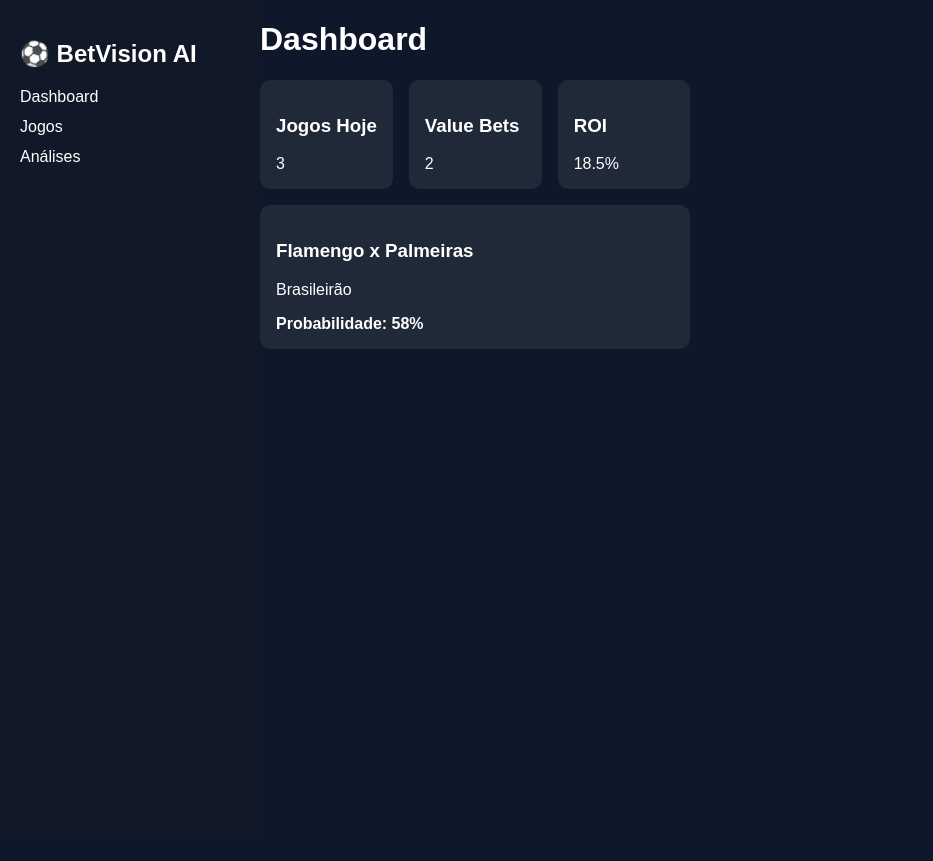
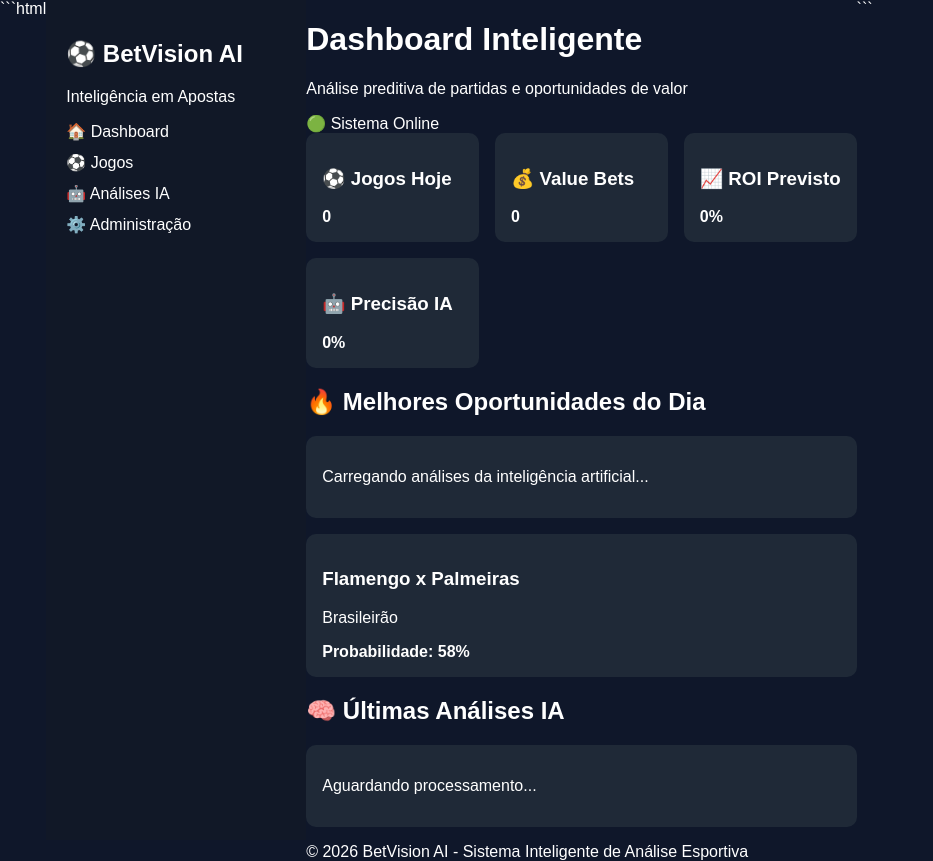
Before and after one commit to edisley1987-afk/betvision-ai, a website: page public/index.html in a window 1280 px wide. Shown: the whole page, without its empty margins (0-933 px from the left). Before the commit the page ends 840 px from the top, so only its background shows below. Drawn offline with Linux system fonts and the light colour scheme.

Commit message:
Revise index.html for BetVision AI dashboard
Updated the HTML structure and content for the BetVision AI dashboard, including improved accessibility and additional sections.

````diff
--- a/public/index.html
+++ b/public/index.html
@@ -1 +1,273 @@
-<!doctype html><html lang='pt-BR'><head><meta charset='utf-8'><meta name='viewport' content='width=device-width,initial-scale=1'><title>BetVision AI</title><link rel='stylesheet' href='style.css'></head><body><aside class='sidebar'><h2>⚽ BetVision AI</h2><nav><a href='#'>Dashboard</a><a href='#'>Jogos</a><a href='#'>Análises</a></nav></aside><main><header><h1>Dashboard</h1></header><section class='kpis'><div class='card'><h3>Jogos Hoje</h3><span>3</span></div><div class='card'><h3>Value Bets</h3><span>2</span></div><div class='card'><h3>ROI</h3><span>18.5%</span></div></section><section id='games'></section><script src='app.js'></script></main></body></html>
+```html
+<!DOCTYPE html>
+<html lang="pt-BR">
+
+<head>
+
+<meta charset="UTF-8">
+
+<meta name="viewport" content="width=device-width, initial-scale=1.0">
+
+<title>BetVision AI - Dashboard</title>
+
+<link rel="stylesheet" href="style.css">
+
+</head>
+
+
+<body>
+
+
+<!-- MENU LATERAL -->
+
+<aside class="sidebar">
+
+<div class="logo">
+
+<h2>⚽ BetVision AI</h2>
+
+<p>Inteligência em Apostas</p>
+
+</div>
+
+
+<nav>
+
+<a href="index.html">
+🏠 Dashboard
+</a>
+
+
+<a href="analise.html">
+⚽ Jogos
+</a>
+
+
+<a href="ia.html">
+🤖 Análises IA
+</a>
+
+
+<a href="admin.html">
+⚙️ Administração
+</a>
+
+
+</nav>
+
+
+</aside>
+
+
+
+
+<!-- CONTEÚDO PRINCIPAL -->
+
+<main>
+
+
+<header class="topbar">
+
+<div>
+
+<h1>
+Dashboard Inteligente
+</h1>
+
+<p>
+Análise preditiva de partidas e oportunidades de valor
+</p>
+
+</div>
+
+
+<div class="status">
+
+🟢 Sistema Online
+
+</div>
+
+
+</header>
+
+
+
+
+
+<!-- INDICADORES -->
+
+<section class="kpis">
+
+
+<div class="card kpi">
+
+<h3>
+⚽ Jogos Hoje
+</h3>
+
+
+<strong id="totalJogos">
+0
+</strong>
+
+
+</div>
+
+
+
+
+
+<div class="card kpi">
+
+<h3>
+💰 Value Bets
+</h3>
+
+
+<strong id="valueBets">
+0
+</strong>
+
+
+</div>
+
+
+
+
+
+<div class="card kpi">
+
+<h3>
+📈 ROI Previsto
+</h3>
+
+
+<strong id="roi">
+0%
+</strong>
+
+
+</div>
+
+
+
+
+
+<div class="card kpi">
+
+<h3>
+🤖 Precisão IA
+</h3>
+
+
+<strong id="precisao">
+0%
+</strong>
+
+
+</div>
+
+
+</section>
+
+
+
+
+
+
+
+<!-- JOGOS ANALISADOS -->
+
+<section class="dashboard-section">
+
+
+<h2>
+🔥 Melhores Oportunidades do Dia
+</h2>
+
+
+
+<div id="games" class="games-grid">
+
+
+<div class="card">
+
+<p>
+Carregando análises da inteligência artificial...
+</p>
+
+
+</div>
+
+
+</div>
+
+
+</section>
+
+
+
+
+
+
+
+<!-- ÚLTIMAS ANÁLISES -->
+
+<section class="dashboard-section">
+
+
+<h2>
+🧠 Últimas Análises IA
+</h2>
+
+
+
+<div id="analises">
+
+
+<div class="card">
+
+<p>
+Aguardando processamento...
+</p>
+
+
+</div>
+
+
+</div>
+
+
+</section>
+
+
+
+
+
+
+
+<footer>
+
+
+<p>
+© 2026 BetVision AI - Sistema Inteligente de Análise Esportiva
+</p>
+
+
+</footer>
+
+
+
+</main>
+
+
+
+
+
+<script src="app.js"></script>
+
+
+</body>
+
+</html>
+```
````
